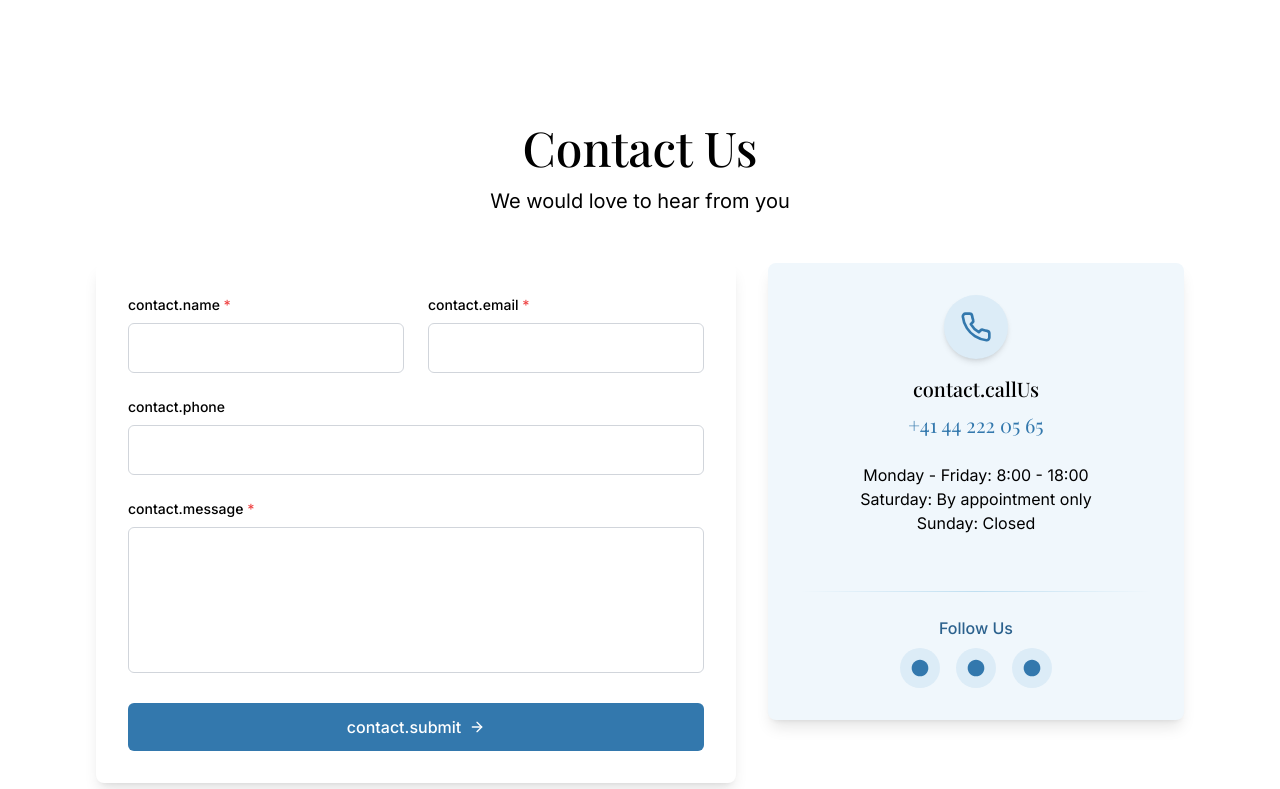
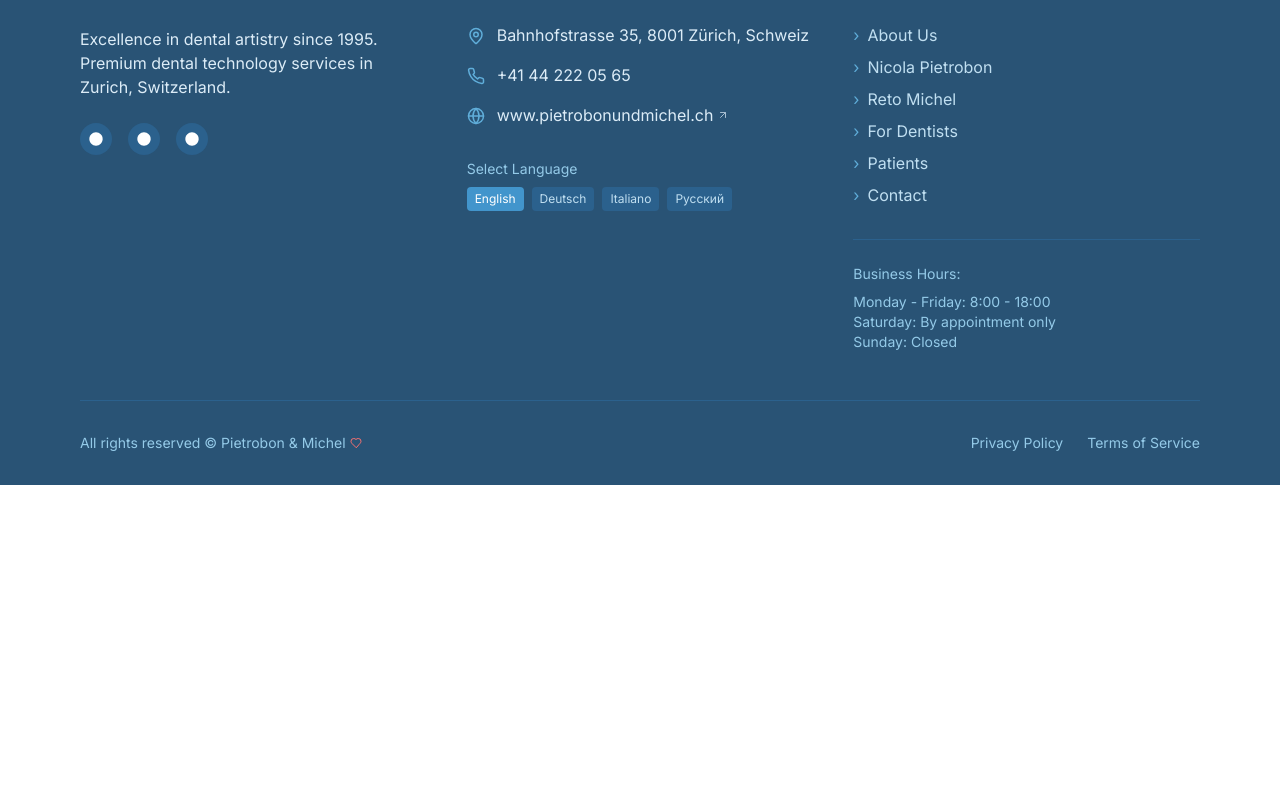
Before and after one commit to windo-ch/zuri-dental-web, a React (Vite) app: page /for-dentists in a window 1280 px wide. Shown: the part 1371-2160 px from the top of the page. After the commit the page ends 1856 px from the top, so only its background shows below. Built offline with nearby package versions, Linux system fonts and the light colour scheme.

Commit message:
Visual edit in Lovable
Edited UI in Lovable

```diff
--- a/src/components/ContactForm.tsx
+++ b/src/components/ContactForm.tsx
@@ -1,74 +1,76 @@
-
 import { useState, useEffect, FormEvent } from 'react';
 import { useLanguage } from '../hooks/useLanguage';
 import { useToast } from '@/hooks/use-toast';
 import { ArrowRight, Check, Phone } from 'lucide-react';
-
 const ContactForm = () => {
-  const { t } = useLanguage();
-  const { toast } = useToast();
-
+  const {
+    t
+  } = useLanguage();
+  const {
+    toast
+  } = useToast();
   const [formData, setFormData] = useState({
     name: '',
     email: '',
     phone: '',
     message: ''
   });
-
   const [errors, setErrors] = useState({
     name: '',
     email: '',
     message: ''
   });
-
   const [isSubmitting, setIsSubmitting] = useState(false);
   const [isSuccess, setIsSuccess] = useState(false);
-
   useEffect(() => {
-    const observer = new IntersectionObserver(
-      (entries) => {
-        entries.forEach((entry) => {
-          if (entry.isIntersecting) {
-            entry.target.classList.add('active');
-          }
-        });
-      },
-      {
-        threshold: 0.1,
-      }
-    );
-
+    const observer = new IntersectionObserver(entries => {
+      entries.forEach(entry => {
+        if (entry.isIntersecting) {
+          entry.target.classList.add('active');
+        }
+      });
+    }, {
+      threshold: 0.1
+    });
     const elements = document.querySelectorAll('.animate-on-scroll');
-    elements.forEach((el) => {
+    elements.forEach(el => {
       observer.observe(el);
     });
-
     return () => {
-      elements.forEach((el) => {
+      elements.forEach(el => {
         observer.unobserve(el);
       });
     };
   }, []);
-
   const handleChange = (e: React.ChangeEvent<HTMLInputElement | HTMLTextAreaElement>) => {
-    const { name, value } = e.target;
-    setFormData(prev => ({ ...prev, [name]: value }));
+    const {
+      name,
+      value
+    } = e.target;
+    setFormData(prev => ({
+      ...prev,
+      [name]: value
+    }));
 
     // Clear error when user starts typing
     if (errors[name as keyof typeof errors]) {
-      setErrors(prev => ({ ...prev, [name]: '' }));
+      setErrors(prev => ({
+        ...prev,
+        [name]: ''
+      }));
     }
   };
-
   const validateForm = () => {
     let isValid = true;
-    const newErrors = { name: '', email: '', message: '' };
-
+    const newErrors = {
+      name: '',
+      email: '',
+      message: ''
+    };
     if (!formData.name.trim()) {
       newErrors.name = 'Name is required';
       isValid = false;
     }
-
     if (!formData.email.trim()) {
       newErrors.email = 'Email is required';
       isValid = false;
@@ -76,30 +78,24 @@ const ContactForm = () => {
       newErrors.email = 'Email is invalid';
       isValid = false;
     }
-
     if (!formData.message.trim()) {
       newErrors.message = 'Message is required';
       isValid = false;
     }
-
     setErrors(newErrors);
     return isValid;
   };
-
   const handleSubmit = (e: FormEvent) => {
     e.preventDefault();
-
     if (!validateForm()) return;
-
     setIsSubmitting(true);
 
     // Simulate form submission
     setTimeout(() => {
       toast({
         title: t('contact.success'),
-        description: `${t('contact.name')}: ${formData.name}`,
+        description: `${t('contact.name')}: ${formData.name}`
       });
-
       setIsSuccess(true);
       setIsSubmitting(false);
 
@@ -115,166 +111,6 @@ const ContactForm = () => {
       }, 3000);
     }, 1500);
   };
-
-  return (
-    <section id="contact" className="section-container">
-      <h2 className="section-title animate-on-scroll">
-        {t('contact.title')}
-      </h2>
-      <p className="section-subtitle animate-on-scroll">
-        {t('contact.subtitle')}
-      </p>
-
-      <div className="grid md:grid-cols-5 gap-8 items-start">
-        <div className="md:col-span-3 animate-on-scroll">
-          <form onSubmit={handleSubmit} className="space-y-6 bg-white rounded-lg shadow-lg p-6 md:p-8">
-            <div className="grid md:grid-cols-2 gap-6">
-              <div>
-                <label htmlFor="name" className="block text-sm font-medium mb-2">
-                  {t('contact.name')} <span className="text-red-500">*</span>
-                </label>
-                <input
-                  type="text"
-                  id="name"
-                  name="name"
-                  value={formData.name}
-                  onChange={handleChange}
-                  className={`w-full px-4 py-3 border rounded-md focus:outline-none focus:ring-2 transition-all
-                    ${errors.name ? 'border-red-300 focus:ring-red-200' : 'border-gray-300 focus:ring-dental-500 focus:border-transparent'}`}
-                />
-                {errors.name && (
-                  <p className="text-red-500 text-sm mt-1">{errors.name}</p>
-                )}
-              </div>
-              <div>
-                <label htmlFor="email" className="block text-sm font-medium mb-2">
-                  {t('contact.email')} <span className="text-red-500">*</span>
-                </label>
-                <input
-                  type="email"
-                  id="email"
-                  name="email"
-                  value={formData.email}
-                  onChange={handleChange}
-                  className={`w-full px-4 py-3 border rounded-md focus:outline-none focus:ring-2 transition-all
-                    ${errors.email ? 'border-red-300 focus:ring-red-200' : 'border-gray-300 focus:ring-dental-500 focus:border-transparent'}`}
-                />
-                {errors.email && (
-                  <p className="text-red-500 text-sm mt-1">{errors.email}</p>
-                )}
-              </div>
-            </div>
-
-            <div>
-              <label htmlFor="phone" className="block text-sm font-medium mb-2">
-                {t('contact.phone')}
-              </label>
-              <input
-                type="tel"
-                id="phone"
-                name="phone"
-                value={formData.phone}
-                onChange={handleChange}
-                className="w-full px-4 py-3 border border-gray-300 rounded-md focus:outline-none focus:ring-2 focus:ring-dental-500 focus:border-transparent transition-all"
-              />
-            </div>
-
-            <div>
-              <label htmlFor="message" className="block text-sm font-medium mb-2">
-                {t('contact.message')} <span className="text-red-500">*</span>
-              </label>
-              <textarea
-                id="message"
-                name="message"
-                value={formData.message}
-                onChange={handleChange}
-                rows={5}
-                className={`w-full px-4 py-3 border rounded-md focus:outline-none focus:ring-2 transition-all resize-none
-                  ${errors.message ? 'border-red-300 focus:ring-red-200' : 'border-gray-300 focus:ring-dental-500 focus:border-transparent'}`}
-              ></textarea>
-              {errors.message && (
-                <p className="text-red-500 text-sm mt-1">{errors.message}</p>
-              )}
-            </div>
-
-            <button
-              type="submit"
-              disabled={isSubmitting || isSuccess}
-              className={`group relative flex items-center justify-center w-full py-3 px-6
-                ${isSuccess ? 'bg-green-500 hover:bg-green-600' : 'bg-dental-600 hover:bg-dental-700'}
-                text-white font-medium rounded-md transition-all disabled:opacity-70`}
-            >
-              {isSubmitting ? (
-                <span className="flex items-center">
-                  <svg className="animate-spin -ml-1 mr-2 h-4 w-4 text-white" xmlns="http://www.w3.org/2000/svg" fill="none" viewBox="0 0 24 24">
-                    <circle className="opacity-25" cx="12" cy="12" r="10" stroke="currentColor" strokeWidth="4"></circle>
-                    <path className="opacity-75" fill="currentColor" d="M4 12a8 8 0 018-8V0C5.373 0 0 5.373 0 12h4zm2 5.291A7.962 7.962 0 014 12H0c0 3.042 1.135 5.824 3 7.938l3-2.647z"></path>
-                  </svg>
-                  Sending...
-                </span>
-              ) : isSuccess ? (
-                <span className="flex items-center">
-                  <Check className="h-4 w-4 mr-2" />
-                  Sent Successfully!
-                </span>
-              ) : (
-                <>
-                  {t('contact.submit')}
-                  <ArrowRight className="h-4 w-4 ml-2 transition-transform group-hover:translate-x-1" />
-                </>
-              )}
-            </button>
-          </form>
-        </div>
-
-        <div className="md:col-span-2 animate-on-scroll">
-          <div className="bg-dental-50 p-8 rounded-lg shadow-lg h-full">
-            <div className="flex flex-col items-center text-center">
-              <div className="w-16 h-16 flex items-center justify-center bg-dental-100 rounded-full mb-4 shadow-md">
-                <Phone className="h-8 w-8 text-dental-600" />
-              </div>
-
-              <h3 className="text-xl font-medium mb-2">{t('contact.callUs')}</h3>
-
-              <a
-                href="tel:+41442220565"
-                className="text-xl font-display text-dental-600 hover:text-dental-800 transition-colors hover:underline"
-              >
-                {t('contact.phoneNumber')}
-              </a>
-
-              <p className="mt-6 mb-8 text-muted-foreground">
-                Monday - Friday: 8:00 - 18:00<br />
-                Saturday: By appointment only<br />
-                Sunday: Closed
-              </p>
-
-              <div className="w-full h-px bg-gradient-to-r from-transparent via-dental-200 to-transparent my-6"></div>
-
-              <div className="flex flex-col items-center">
-                <p className="text-dental-700 font-medium mb-2">Follow Us</p>
-                <div className="flex space-x-4">
-                  {/* Social media placeholders */}
-                  {['#', '#', '#'].map((_, index) => (
-                    <a
-                      key={index}
-                      href="#"
-                      className="w-10 h-10 flex items-center justify-center rounded-full bg-dental-100 hover:bg-dental-200 transition-colors"
-                      aria-label={`Social media link ${index + 1}`}
-                    >
-                      <svg className="w-5 h-5 text-dental-600" fill="currentColor" viewBox="0 0 24 24">
-                        <path d="M12 2C6.477 2 2 6.477 2 12c0 5.523 4.477 10 10 10s10-4.477 10-10c0-5.523-4.477-10-10-10z" />
-                      </svg>
-                    </a>
-                  ))}
-                </div>
-              </div>
-            </div>
-          </div>
-        </div>
-      </div>
-    </section>
-  );
+  return;
 };
-
 export default ContactForm;
--- a/src/pages/DentistsPage.tsx
+++ b/src/pages/DentistsPage.tsx
@@ -1,4 +1,3 @@
-
 import { useState, useEffect } from 'react';
 import Header from '@/components/Header';
 import Footer from '@/components/Footer';
@@ -8,49 +7,39 @@ import { useLanguage } from '@/hooks/useLanguage';
 import { cn } from '@/lib/utils';
 import { Check } from 'lucide-react';
 import ContactForm from '@/components/ContactForm';
-
 const DentistsPage = () => {
-  const { t } = useLanguage();
+  const {
+    t
+  } = useLanguage();
   const [isLoaded, setIsLoaded] = useState(false);
-
   useEffect(() => {
     setIsLoaded(true);
 
     // Add scroll animation observer
-    const observer = new IntersectionObserver(
-      (entries) => {
-        entries.forEach((entry) => {
+    const observer = new IntersectionObserver(entries => {
+      entries.forEach(entry => {
         if (entry.isIntersecting) {
           entry.target.classList.add('active');
         }
       });
-      },
-      {
+    }, {
       threshold: 0.1,
       rootMargin: '0px 0px -10% 0px'
-      }
-    );
-
+    });
     const elements = document.querySelectorAll('.animate-on-scroll');
-    elements.forEach((el) => {
+    elements.forEach(el => {
       observer.observe(el);
     });
-
     return () => {
-      elements.forEach((el) => {
+      elements.forEach(el => {
         observer.unobserve(el);
       });
     };
   }, []);
-
-  return (
-    <div className="min-h-screen bg-background">
+  return <div className="min-h-screen bg-background">
       <Header />
 
-      <main className={cn(
-        "transition-opacity duration-700 ease-in-out pt-24",
-        isLoaded ? "opacity-100" : "opacity-0"
-      )}>
+      <main className={cn("transition-opacity duration-700 ease-in-out pt-24", isLoaded ? "opacity-100" : "opacity-0")}>
         <div className="container mx-auto max-w-6xl px-4 py-12">
           <h1 className="text-4xl md:text-5xl font-display font-bold text-dental-800 mb-8">
             {t('dentistsPage.title')}
@@ -69,12 +58,12 @@ const DentistsPage = () => {
                 </h2>
 
                 <ul className="space-y-4">
-                  {Array.from({ length: 5 }).map((_, index) => (
-                    <li key={index} className="flex items-start">
+                  {Array.from({
+                  length: 5
+                }).map((_, index) => <li key={index} className="flex items-start">
                       <Check className="text-dental-500 h-5 w-5 mr-3 mt-1 shrink-0" />
                       <span>{t(`dentistsPage.services.items.${index}`)}</span>
-                    </li>
-                  ))}
+                    </li>)}
                 </ul>
               </div>
 
@@ -85,12 +74,12 @@ const DentistsPage = () => {
                 </h2>
 
                 <ul className="space-y-4">
-                  {Array.from({ length: 5 }).map((_, index) => (
-                    <li key={index} className="flex items-start">
+                  {Array.from({
+                  length: 5
+                }).map((_, index) => <li key={index} className="flex items-start">
                       <Check className="text-dental-500 h-5 w-5 mr-3 mt-1 shrink-0" />
                       <span>{t(`dentistsPage.benefits.items.${index}`)}</span>
-                    </li>
-                  ))}
+                    </li>)}
                 </ul>
               </div>
             </div>
@@ -109,36 +98,24 @@ const DentistsPage = () => {
               <p className="mb-6">
                 {t('dentistsPage.referral.content')}
               </p>
-              <a
-                href="#contact"
-                onClick={(e) => {
+              <a href="#contact" onClick={e => {
               e.preventDefault();
-                  document.getElementById('contact')?.scrollIntoView({ behavior: 'smooth' });
-                }}
-                className="inline-block bg-dental-600 hover:bg-dental-700 text-white font-medium py-3 px-6 rounded-md transition-colors"
-              >
+              document.getElementById('contact')?.scrollIntoView({
+                behavior: 'smooth'
+              });
+            }} className="inline-block bg-dental-600 hover:bg-dental-700 text-white font-medium py-3 px-6 rounded-md transition-colors">
                 {t('dentistsPage.referral.cta')}
               </a>
             </div>
           </div>
 
-          <div id="contact" className="mt-20">
-            <h2 className="text-3xl font-display font-semibold text-dental-700 mb-8">
-              {t('dentistsPage.contact.title')}
-            </h2>
-            <p className="text-lg text-dental-600 mb-10">
-              {t('dentistsPage.contact.subtitle')}
-            </p>
-            <ContactForm />
-          </div>
+
         </div>
       </main>
 
       <Footer />
       <CookieConsent />
       <ScrollToTopButton />
-    </div>
-  );
+    </div>;
 };
-
 export default DentistsPage;
```
Lines whose indentation alone changed are shown as unchanged.
